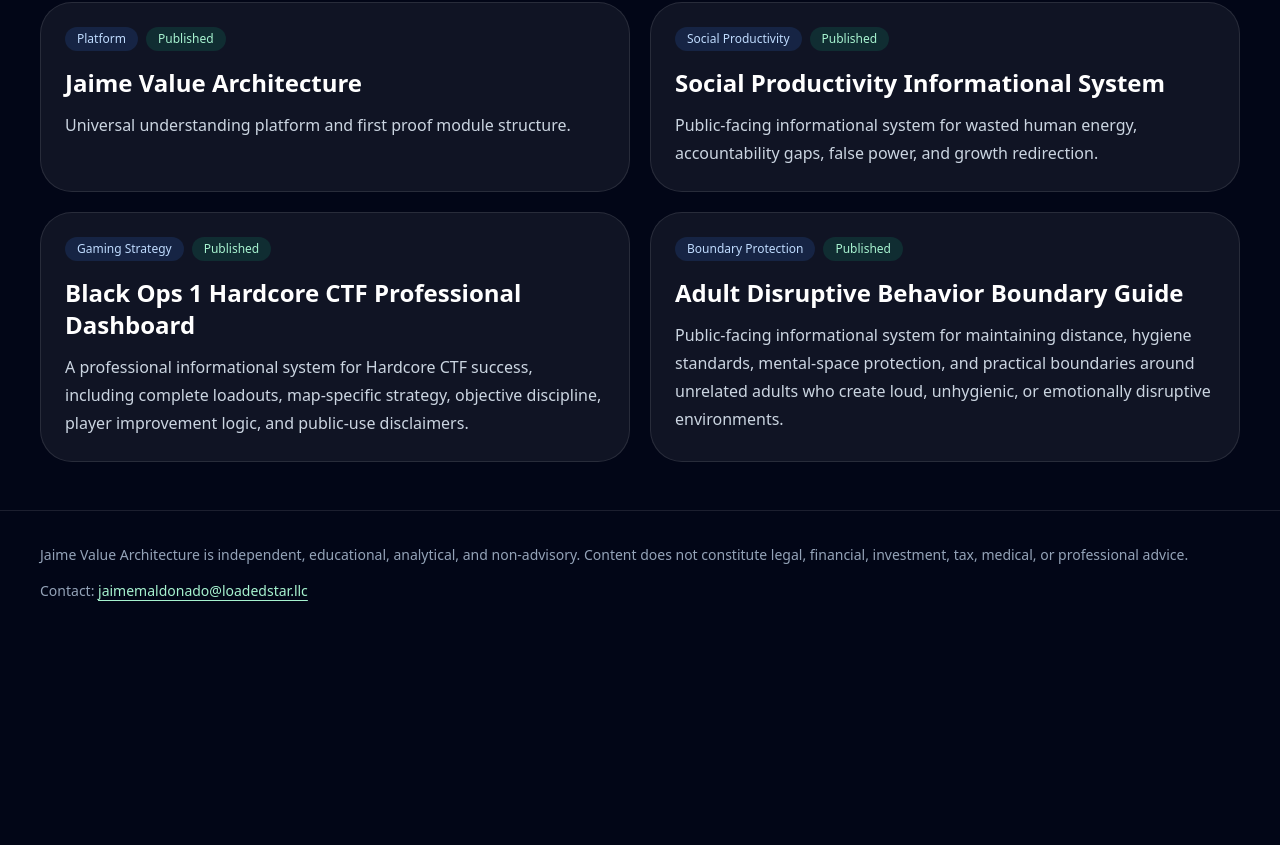
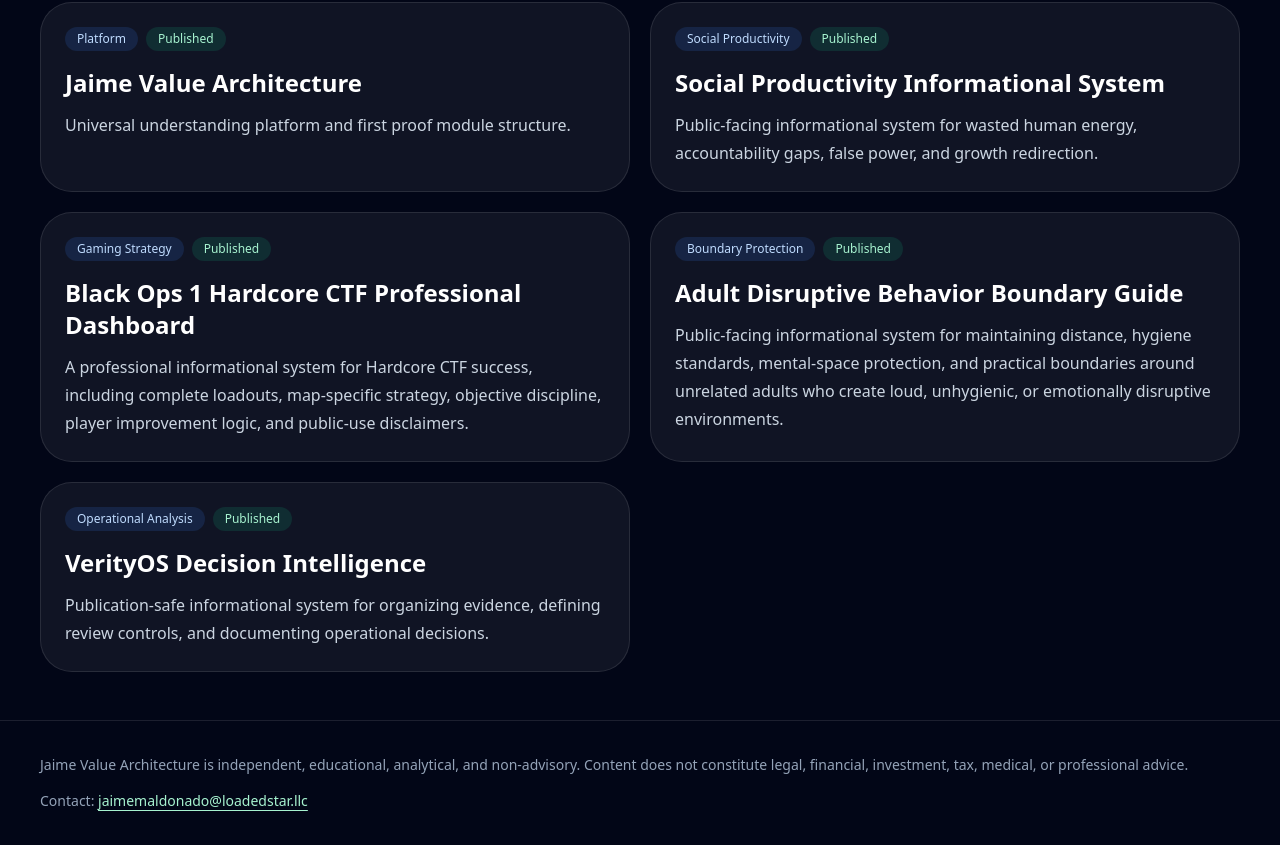
Before and after one commit to HIGHMELV30/jaime-value-architecture, a Next.js app: page / in a window 1280 px wide. Shown: the part 1192-2037 px from the top of the page. Before the commit the page ends 1827 px from the top, so only its background shows below. Built offline with nearby package versions, Linux system fonts and the light colour scheme.

Commit message:
Update analyses.ts

```diff
--- a/data/analyses.ts
+++ b/data/analyses.ts
@@ -6,43 +6,58 @@
     title: "Jaime Value Architecture",
     category: "Platform",
     status: "Published",
-    summary: "Universal understanding platform and first proof module structure.",
+    summary:
+      "Universal understanding platform and first proof module structure.",
     body: [
       "Jaime Value Architecture is the main public platform for organizing complex information into structured evidence, qualified analysis, clear explanations, and publishable understanding.",
       "The platform is designed to support multiple disciplines without forcing every topic into the same vocabulary. Each domain can have its own adapter while preserving a universal method: ingest, validate, qualify, analyze, explain, and publish.",
-      "The finance module is the first proof module. It demonstrates how structured qualification, source integrity, and reviewable outputs can be implemented inside a specific domain."
-    ]
+      "The finance module is the first proof module. It demonstrates how structured qualification, source integrity, and reviewable outputs can be implemented inside a specific domain.",
+    ],
   },
   {
     slug: "social-productivity-informational-system",
     title: "Social Productivity Informational System",
     category: "Social Productivity",
     status: "Published",
-    summary: "Public-facing informational system for wasted human energy, accountability gaps, false power, and growth redirection.",
+    summary:
+      "Public-facing informational system for wasted human energy, accountability gaps, false power, and growth redirection.",
     body: [
-      "This analysis is connected to the Social Productivity Informational System component so the full interactive public-facing format can be rendered through the Analysis Library while preserving the platform structure."
-    ]
+      "This analysis is connected to the Social Productivity Informational System component so the full interactive public-facing format can be rendered through the Analysis Library while preserving the platform structure.",
+    ],
   },
   {
     slug: "black-ops-1-hardcore-ctf-professional-dashboard",
     title: "Black Ops 1 Hardcore CTF Professional Dashboard",
     category: "Gaming Strategy",
     status: "Published",
-    summary: "A professional informational system for Hardcore CTF success, including complete loadouts, map-specific strategy, objective discipline, player improvement logic, and public-use disclaimers.",
+    summary:
+      "A professional informational system for Hardcore CTF success, including complete loadouts, map-specific strategy, objective discipline, player improvement logic, and public-use disclaimers.",
     body: [
-      "This analysis is connected to the Black Ops 1 Hardcore CTF Professional Dashboard component so the full interactive public-facing format can be rendered through the Analysis Library while preserving the platform structure."
-    ]
+      "This analysis is connected to the Black Ops 1 Hardcore CTF Professional Dashboard component so the full interactive public-facing format can be rendered through the Analysis Library while preserving the platform structure.",
+    ],
   },
   {
     slug: "adult-disruptive-behavior-boundary-guide",
     title: "Adult Disruptive Behavior Boundary Guide",
     category: "Boundary Protection",
     status: "Published",
-    summary: "Public-facing informational system for maintaining distance, hygiene standards, mental-space protection, and practical boundaries around unrelated adults who create loud, unhygienic, or emotionally disruptive environments.",
+    summary:
+      "Public-facing informational system for maintaining distance, hygiene standards, mental-space protection, and practical boundaries around unrelated adults who create loud, unhygienic, or emotionally disruptive environments.",
     body: [
-      "This analysis is connected to the Adult Disruptive Behavior Boundary Guide component so the full public-facing informational system can be rendered through the Analysis Library while preserving the platform structure."
-    ]
-  }
+      "This analysis is connected to the Adult Disruptive Behavior Boundary Guide component so the full public-facing informational system can be rendered through the Analysis Library while preserving the platform structure.",
+    ],
+  },
+  {
+    slug: "verityos-decision-intelligence",
+    title: "VerityOS Decision Intelligence",
+    category: "Operational Analysis",
+    status: "Published",
+    summary:
+      "Publication-safe informational system for organizing evidence, defining review controls, and documenting operational decisions.",
+    body: [
+      "This Analysis Library entry is connected to the dedicated VerityOS Analysis component so the complete informational system can be rendered through the Analysis Library.",
+    ],
+  },
 ];
 
 export function getAnalysis(slug: string) {
```
